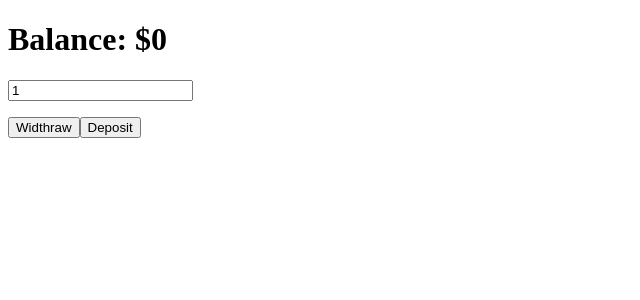
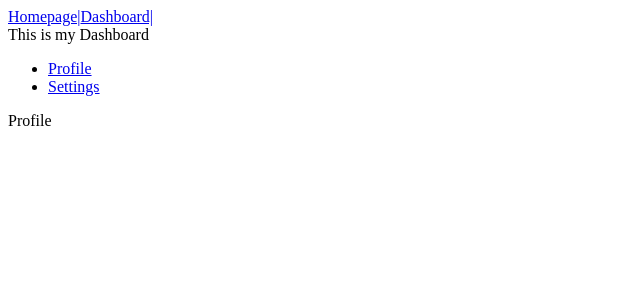
Before and after one commit to beatussimon/Learn-react-Final, a React (Vite) app: page /dashboard/profile in a window 1280 px wide. Shown: the top 300 px of the page, without its empty margins (0-640 px from the left). Built offline with nearby package versions, Linux system fonts and the light colour scheme.

Commit message:
Use rouuting and nestiong the routes using React router dom

```diff
--- a/src/App.jsx
+++ b/src/App.jsx
@@ -3,11 +3,30 @@ import { useState } from "react";
 import Learn from "./components/Learn";
 import SimpleBank from "./components/SimpleBank";
 
+import { BrowserRouter, Routes, Route } from "react-router-dom";
+import Homepage from "./pages/Homepage";
+import Dashboard from "./pages/Dashboard";
+import PageNotFound from "./PageNotFound";
+import Nav from "./pages/Nav";
+import Profile from "./pages/Profile";
+import Settings from "./pages/Settings";
+
 function App(){
     return(
         <div>
+            <BrowserRouter>
+                <Nav/>
+                <Routes>
+                    <Route path="/" element={<Homepage/>}/>
+                    <Route path="/dashboard" element={<Dashboard/>}>
+                        <Route path="profile" element={<Profile/>}/>
+                        <Route path="settings" element={<Settings/>}/>
+                    </Route>
+                    <Route path="*" element={<PageNotFound/>}/>
+                </Routes>
+            </BrowserRouter>
             {/*<Learn/>*/}
-            <SimpleBank/>
+            {/* <SimpleBank/> */}
         </div>
     )
 }
--- /dev/null
+++ b/src/PageNotFound.jsx
@@ -0,0 +1,9 @@
+import { Link } from "react-router-dom"
+
+export default function PageNotFound() {
+  return (
+    <div>
+      <h1>404: PageNotFound</h1>
+    </div>
+  )
+}
--- /dev/null
+++ b/src/pages/Dashboard.jsx
@@ -0,0 +1,14 @@
+import { Link, Outlet } from "react-router-dom"
+import Profile from "./Profile"
+import Settings from "./Settings"
+
+export default function Dashboard() {
+  return (
+      <div>This is my Dashboard
+        <ul>
+          <li><Link to='profile'>Profile</Link></li>
+          <li><Link to='settings'>Settings</Link></li></ul>
+        <Outlet/>
+      </div>
+  )
+}
--- /dev/null
+++ b/src/pages/Homepage.jsx
@@ -0,0 +1,9 @@
+import { Link } from "react-router-dom";
+
+export default function Homepage() {
+  return (
+    <>
+        <div>This is my Homepage</div>
+    </>
+  )
+}
--- /dev/null
+++ b/src/pages/Nav.jsx
@@ -0,0 +1,10 @@
+import { Link } from "react-router-dom";
+
+export default function Nav() {
+  return (
+    <div>
+        <Link to='/'>Homepage|</Link>
+        <Link to='/dashboard'>Dashboard|</Link>
+    </div>
+  )
+}
--- /dev/null
+++ b/src/pages/Profile.jsx
@@ -0,0 +1,5 @@
+export default function Profile() {
+  return (
+    <div>Profile</div>
+  )
+}
--- /dev/null
+++ b/src/pages/Settings.jsx
@@ -0,0 +1,5 @@
+export default function Settings() {
+  return (
+    <div>Setting</div>
+  )
+}
```
Also changed, not shown: Notes.txt.
